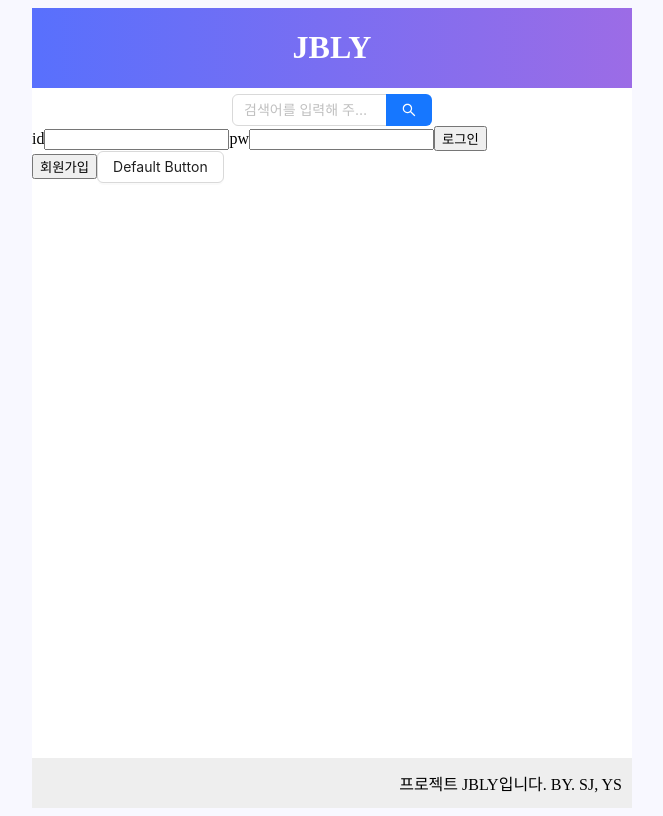
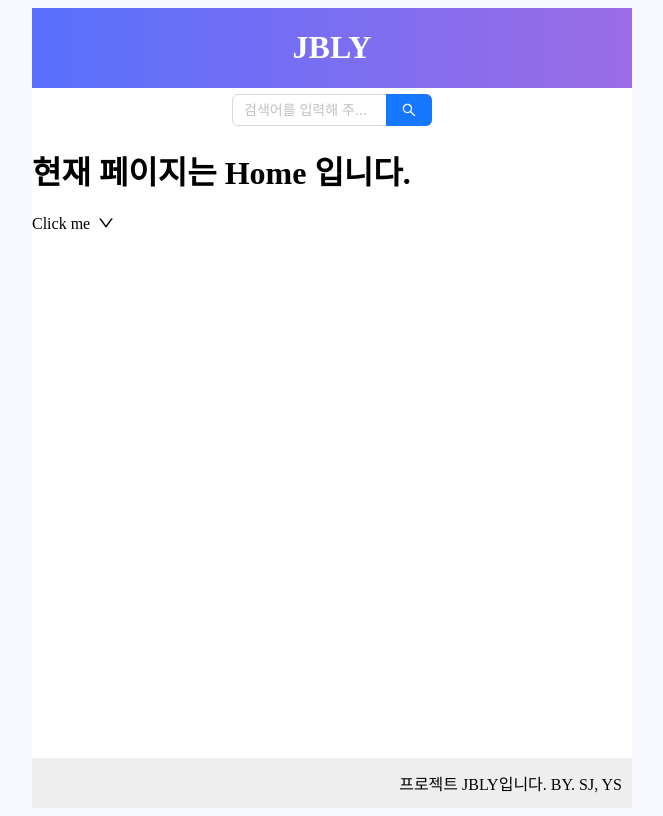
Before and after one commit to f-lab-edu/JBLY, a React (Create React App) app in the folder frontend/reactfront/: page / in a window 1280 px wide. Shown: the whole page, without its empty margins (308-971 px from the left). Built offline with nearby package versions, Linux system fonts and the light colour scheme.

Commit message:
feat : User Avatar and Menu Dropdown

```diff
--- a/frontend/reactfront/src/component/Home.js
+++ b/frontend/reactfront/src/component/Home.js
@@ -2,18 +2,13 @@ import React from "react";
 import {useNavigate} from "react-router";
 import LoginFrom from "./LoginForm";
 import { Button, Space } from 'antd';
+import DropdownComponent from "./footer/DropdownComponent";
 
 const Home = () => {
-    const navigate = useNavigate();
-    const navigateToSignUp = () => {
-        navigate("/signUp");
-    };
-
     return (
         <div>
-            <LoginFrom/>
-            <button id="button1" onClick={navigateToSignUp}>회원가입</button>
-            <Button>Default Button</Button>
+            <h1>현재 페이지는 Home 입니다.</h1>
+            <DropdownComponent/>
         </div>
     );
 };
--- /dev/null
+++ b/frontend/reactfront/src/component/footer/AvatarComponent.jsx
@@ -0,0 +1,14 @@
+import React from 'react';
+import { UserOutlined } from '@ant-design/icons';
+import { Avatar, Space } from 'antd';
+
+const AvatarComponent = () => {
+
+    return (
+        <Space>
+            <Avatar icon={<UserOutlined />} />
+        </Space>
+    )
+}
+
+export default AvatarComponent;
--- /dev/null
+++ b/frontend/reactfront/src/component/footer/DropdownComponent.jsx
@@ -0,0 +1,38 @@
+import React from 'react';
+import { DownOutlined } from '@ant-design/icons';
+import { Dropdown, Space } from 'antd';
+import AvatarComponent from "./AvatarComponent";
+
+const DropdownComponent = () => {
+
+    const items = [
+        {
+            label: <a href="https://www.antgroup.com">1st menu item</a>,
+            key: '0',
+        },
+        {
+            label: <a href="https://www.aliyun.com">두 번째</a>,
+            key: '1',
+        },
+        {
+            type: 'divider',
+        },
+        {
+            label: '3rd menu item',
+            key: '3',
+        },
+    ];
+
+    return (
+        <Dropdown menu={{items}} trigger={['click']}>
+            <a onClick={(e) => e.preventDefault()}>
+                <Space>
+                    Click me
+                    <DownOutlined/>
+                </Space>
+            </a>
+        </Dropdown>
+    );
+};
+
+export default DropdownComponent;
--- /dev/null
+++ b/frontend/reactfront/src/component/footer/UserIcon.css
@@ -0,0 +1,3 @@
+/*
+해당 CSS 파일을
+*/
```
